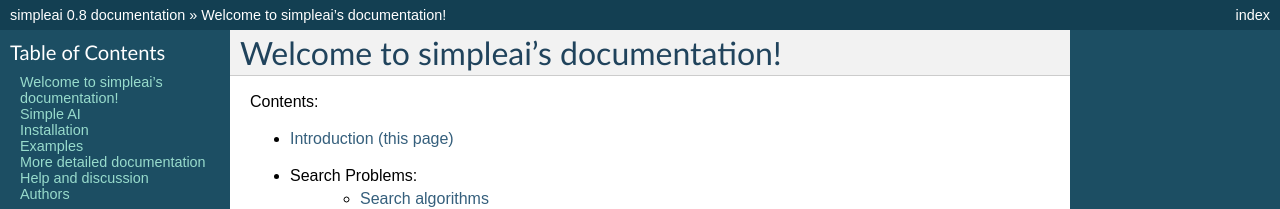
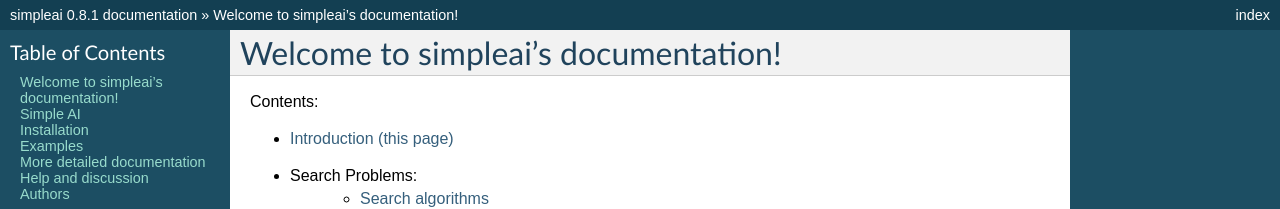
Before and after one commit to simpleai-team/simpleai, a Sphinx documentation site: the page built from docs/index.rst, in a window 1280 px wide and 900 px high. Shown: the top 209 px of the window. Built offline with Sphinx 7.4.7, drawn with Linux system fonts in a browser that asks for light colours; some of the changed text lies outside the part shown.

Commit message:
Up version

```diff
--- a/docs/conf.py
+++ b/docs/conf.py
@@ -51,7 +51,7 @@
 # The short X.Y version.
 version = '0.8'
 # The full version, including alpha/beta/rc tags.
-release = '0.8'
+release = '0.8.1'
 
 # The language for content autogenerated by Sphinx. Refer to documentation
 # for a list of supported languages.
--- a/setup.py
+++ b/setup.py
@@ -5,7 +5,7 @@
 
 setup(
     name='simpleai',
-    version='0.8',
+    version='0.8.1',
     description=u'An implementation of AI algorithms based on aima-python',
     long_description=open('README.rst').read(),
     author=u'Juan Pedro Fisanotti',
```
